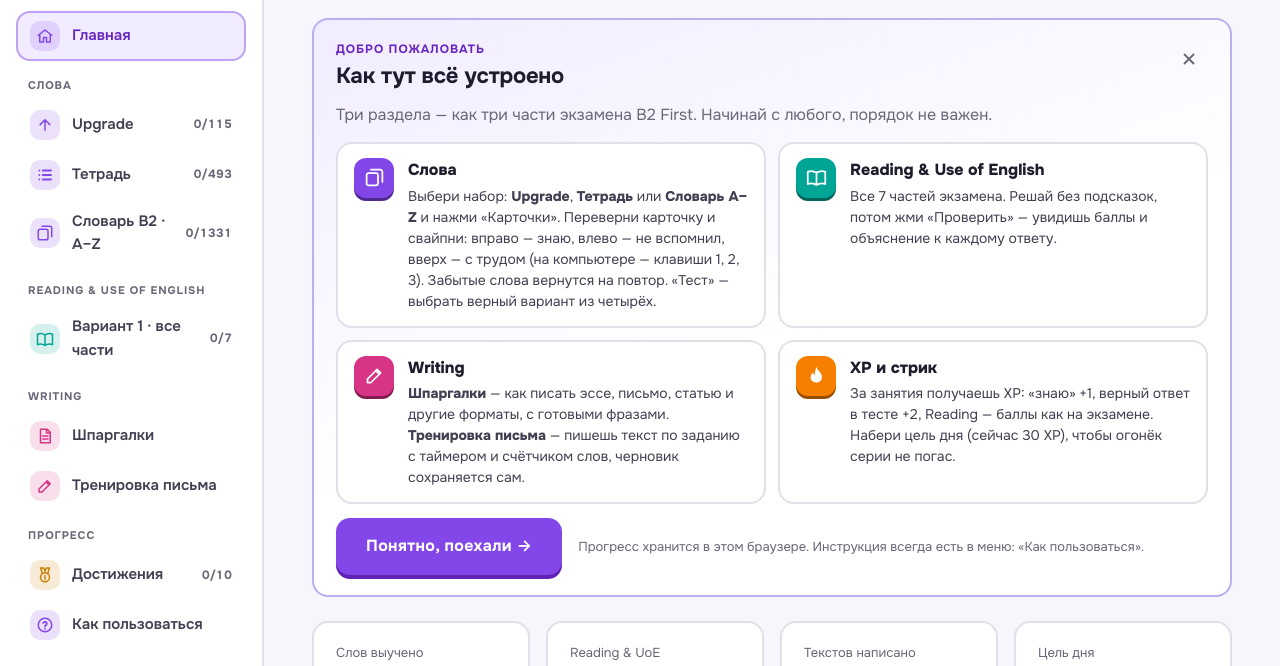
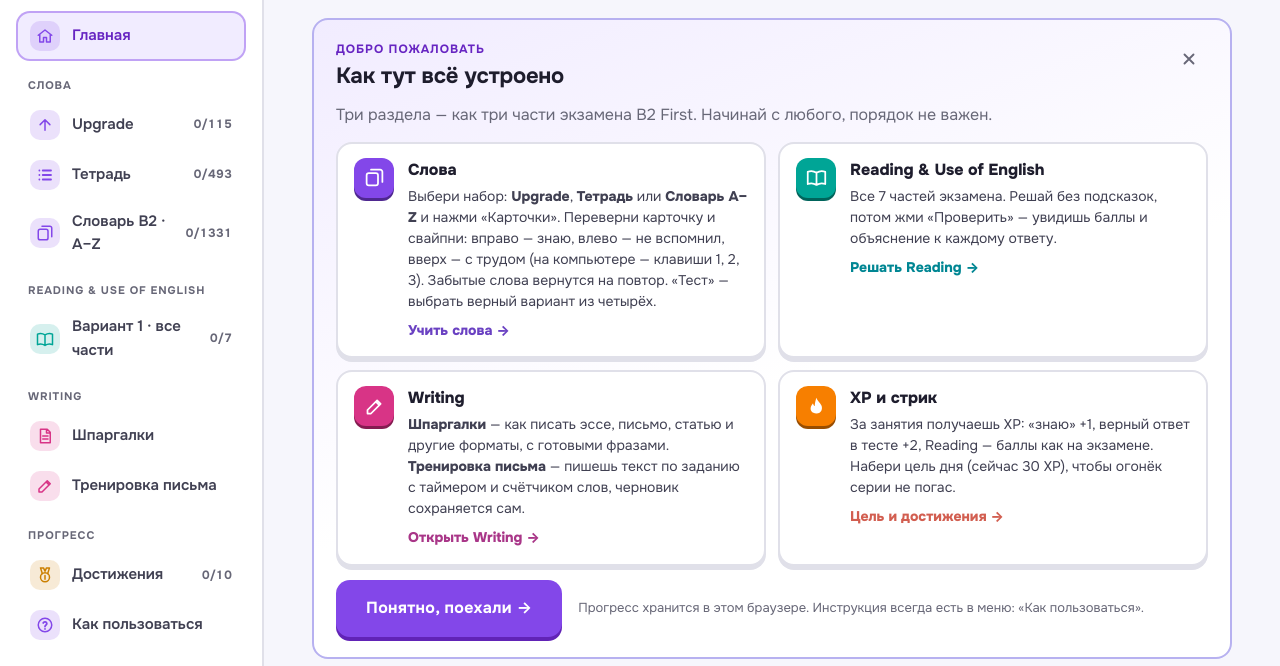
Before and after one commit to b2-first/b2-first.github.io, a plain HTML site: page index.html in a window 1280 px wide. Shown: the part 121-787 px from the top of the page. Drawn offline with Linux system fonts and the light colour scheme; a web font is replaced by a local one.

Commit message:
Guide card: each section item links to its page
Co-Authored-By: Claude Opus 5.5 <noreply@anthropic.com>

```diff
--- a/app.js
+++ b/app.js
@@ -309,16 +309,16 @@ window.addEventListener('hashchange', () => { route(); window.scrollTo(0, 0); })
 /* ========== home ========== */
 const introSeen = () => { try { return localStorage.getItem('b2:intro') === '1'; } catch (e) { return false; } };
 function introHTML(g) {
-  const it = (c, icon, title, text) => '<li style="--c:var(' + c + ')"><span class="ic">' + ICON[icon] + '</span><div><b>' + title + '</b><p>' + text + '</p></div></li>';
+  const it = (href, c, icon, title, text, go) => '<li><a href="#' + href + '" style="--c:var(' + c + ')"><span class="ic">' + ICON[icon] + '</span><div><b>' + title + '</b><p>' + text + '</p><span class="go">' + go + ' →</span></div></a></li>';
   return '<section class="card intro" id="intro" aria-labelledby="introH">' +
     '<div class="intro-h"><div><div class="eyebrow">Добро пожаловать</div><h2 id="introH">Как тут всё устроено</h2></div>' +
     '<button class="btn sm ghost" id="introX" type="button" aria-label="Скрыть инструкцию">' + ICON.x + '</button></div>' +
     '<p class="muted">Три раздела — как три части экзамена B2 First. Начинай с любого, порядок не важен.</p>' +
     '<ol class="intro-l">' +
-    it('--c-words', 'cards', 'Слова', 'Выбери набор: <b>Upgrade</b>, <b>Тетрадь</b> или <b>Словарь A–Z</b> и нажми «Карточки». Переверни карточку и свайпни: вправо — знаю, влево — не вспомнил, вверх — с трудом (на компьютере — клавиши 1, 2, 3). Забытые слова вернутся на повтор. «Тест» — выбрать верный вариант из четырёх.') +
-    it('--c-reading', 'book', 'Reading &amp; Use of English', 'Все 7 частей экзамена. Решай без подсказок, потом жми «Проверить» — увидишь баллы и объяснение к каждому ответу.') +
-    it('--c-writing', 'pen', 'Writing', '<b>Шпаргалки</b> — как писать эссе, письмо, статью и другие форматы, с готовыми фразами. ' + (IN_CLAUDE ? '<b>Написать и проверить</b> — Claude оценит текст по 4 критериям FCE.' : '<b>Тренировка письма</b> — пишешь текст по заданию с таймером и счётчиком слов, черновик сохраняется сам.')) +
-    it('--flame', 'fire', 'XP и стрик', 'За занятия получаешь XP: «знаю» +1, верный ответ в тесте +2, Reading — баллы как на экзамене. Набери цель дня (сейчас ' + g + ' XP), чтобы огонёк серии не погас.') +
+    it('words-up', '--c-words', 'cards', 'Слова', 'Выбери набор: <b>Upgrade</b>, <b>Тетрадь</b> или <b>Словарь A–Z</b> и нажми «Карточки». Переверни карточку и свайпни: вправо — знаю, влево — не вспомнил, вверх — с трудом (на компьютере — клавиши 1, 2, 3). Забытые слова вернутся на повтор. «Тест» — выбрать верный вариант из четырёх.', 'Учить слова') +
+    it('reading', '--c-reading', 'book', 'Reading &amp; Use of English', 'Все 7 частей экзамена. Решай без подсказок, потом жми «Проверить» — увидишь баллы и объяснение к каждому ответу.', 'Решать Reading') +
+    it('writing', '--c-writing', 'pen', 'Writing', '<b>Шпаргалки</b> — как писать эссе, письмо, статью и другие форматы, с готовыми фразами. ' + (IN_CLAUDE ? '<b>Написать и проверить</b> — Claude оценит текст по 4 критериям FCE.' : '<b>Тренировка письма</b> — пишешь текст по заданию с таймером и счётчиком слов, черновик сохраняется сам.'), 'Открыть Writing') +
+    it('badges', '--flame', 'fire', 'XP и стрик', 'За занятия получаешь XP: «знаю» +1, верный ответ в тесте +2, Reading — баллы как на экзамене. Набери цель дня (сейчас ' + g + ' XP), чтобы огонёк серии не погас.', 'Цель и достижения') +
     '</ol>' +
     '<div class="intro-f"><button class="btn pri lg" id="introOk" type="button">Понятно, поехали →</button><span class="note">Прогресс хранится в этом браузере. Инструкция всегда есть в меню: «Как пользоваться».</span></div>' +
     '</section>';
@@ -365,6 +365,7 @@ function Home() {
     };
     $('#introOk').addEventListener('click', close);
     $('#introX').addEventListener('click', close);
+    intro.querySelectorAll('.intro-l a').forEach(a => a.addEventListener('click', () => { try { localStorage.setItem('b2:intro', '1'); } catch (e) {} }));
     if (location.hash === '#guide') intro.scrollIntoView({ block: 'start' });
   }
 }
--- a/style.css
+++ b/style.css
@@ -586,7 +586,13 @@ a.chip:hover{border-color:var(--edge)}
 .intro-h .btn{min-width:38px;padding:6px;color:var(--muted)}
 .intro>p{margin:0}
 .intro-l{list-style:none;margin:0;padding:0;display:grid;grid-template-columns:repeat(2,minmax(0,1fr));gap:12px}
-.intro-l li{display:flex;gap:14px;align-items:flex-start;background:var(--surface);border:2px solid var(--line);border-radius:16px;padding:14px 16px}
+.intro-l li{display:flex}
+.intro-l a{flex:1;display:flex;gap:14px;align-items:flex-start;background:var(--surface);border:2px solid var(--line);border-radius:16px;padding:14px 16px;color:inherit;text-decoration:none;box-shadow:0 4px 0 var(--line);transition:transform .08s ease,box-shadow .08s ease,border-color .15s}
+.intro-l a:hover{border-color:color-mix(in oklch,var(--c) 55%,var(--line));box-shadow:0 4px 0 color-mix(in oklch,var(--c) 40%,var(--line))}
+.intro-l a:active{transform:translateY(4px);box-shadow:0 0 0 var(--line)}
+.intro-l a:focus-visible{outline:3px solid var(--c);outline-offset:2px}
+.intro-l .go{display:inline-block;margin-top:8px;font-size:14px;font-weight:800;color:color-mix(in oklch,var(--c) 80%,var(--ink))}
+@media (prefers-reduced-motion:reduce){.intro-l a:active{transform:none}}
 .intro-l .ic{flex:none;width:40px;height:40px;border-radius:12px;display:grid;place-items:center;background:var(--c);color:#fff;box-shadow:0 3px 0 color-mix(in oklch,var(--c) 70%,black)}
 .intro-l .ic svg{width:21px;height:21px}
 .intro-l b{font-weight:800}
```
